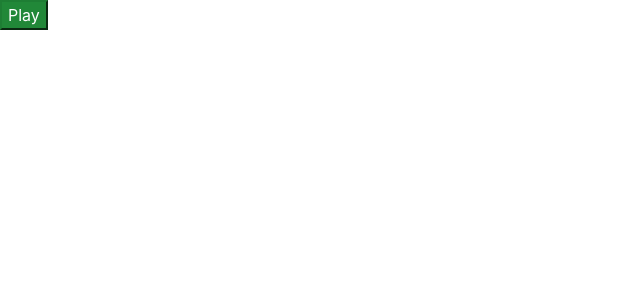
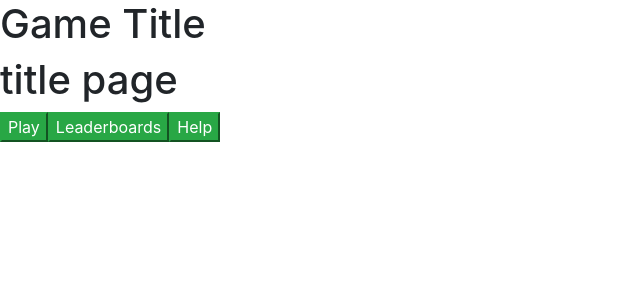
Before and after one commit to johnhuangg/ManiaSite, a React (Create React App) app in the folder maniasite/: page / in a window 1280 px wide. Shown: the top 300 px of the page, without its empty margins (0-640 px from the left). Built offline with nearby package versions, Linux system fonts and the light colour scheme.

Commit message:
added new main page, and added basic buttons and titles

```diff
--- a/maniasite/package.json
+++ b/maniasite/package.json
@@ -3,9 +3,10 @@
   "version": "0.1.0",
   "private": true,
   "dependencies": {
-    "bootstrap": "^4.1.1",
+    "bootstrap": "^4.3.1",
     "react": "^16.8.6",
     "react-dom": "^16.8.6",
+    "react-router-dom": "^5.0.1",
     "react-scripts": "3.0.1"
   },
   "scripts": {
--- a/maniasite/src/components/homePage.jsx
+++ b/maniasite/src/components/homePage.jsx
@@ -1,9 +1,16 @@
-import React, { Component } from 'react';
+import React, { Component } from "react";
 class HomePage extends Component {
-    //state = {  }
-    render() {
-        return <button class="btn-success">Play</button>;
-    }
+  //state = {  }
+  render() {
+    return (
+      <div>
+        <h1>title page</h1>
+        <button class="btn-success">Play</button>
+        <button class="btn-success">Leaderboards</button>
+        <button class="btn-success">Help</button>
+      </div>
+    );
+  }
 }
 
 export default HomePage;
--- /dev/null
+++ b/maniasite/src/components/main.jsx
@@ -0,0 +1,13 @@
+import React, { Component } from "react";
+class Main extends Component {
+  state = {};
+  render() {
+    return (
+      <div>
+        <h1>Game Title</h1>
+      </div>
+    );
+  }
+}
+
+export default Main;
--- a/maniasite/src/index.js
+++ b/maniasite/src/index.js
@@ -1,12 +1,18 @@
-import React from 'react';
-import ReactDOM from 'react-dom';
-import './index.css';
-import App from './App';
-import * as serviceWorker from './serviceWorker';
-import bootstrap from 'bootstrap/dist/css/bootstrap.css';
-import HomePage from './components/homePage'
-
-ReactDOM.render(<HomePage />, document.getElementById('root'));
+import React from "react";
+import ReactDOM from "react-dom";
+import "./index.css";
+import App from "./App";
+import * as serviceWorker from "./serviceWorker";
+import bootstrap from "bootstrap/dist/css/bootstrap.css";
+import HomePage from "./components/homePage";
+import Main from "./components/main";
+ReactDOM.render(
+  <div>
+    <Main />
+    <HomePage />
+  </div>,
+  document.getElementById("root")
+);
 
 // If you want your app to work offline and load faster, you can change
 // unregister() to register() below. Note this comes with some pitfalls.
```
Also changed, not shown: 1 other file (tests, documents, lock files or other folders).
